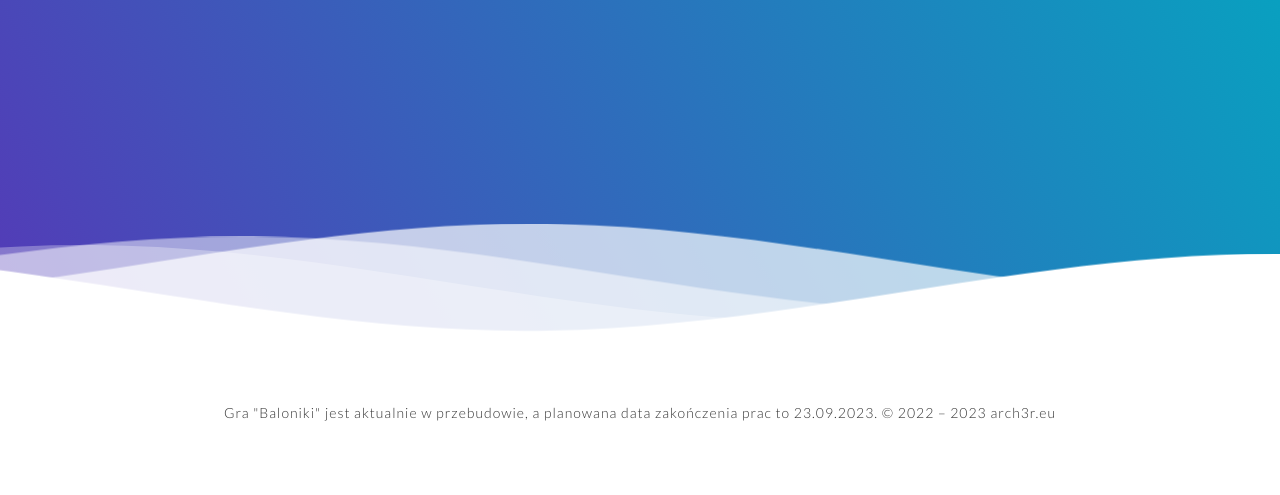
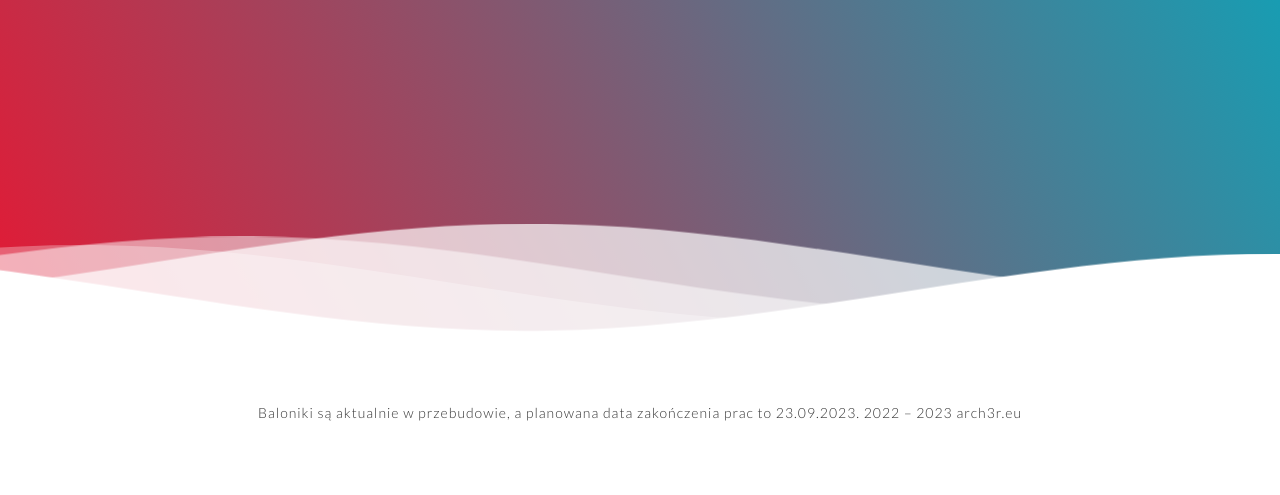
Before and after one commit to arch3r0/arch3r, a plain HTML site: page index.html in a window 1280 px wide. Shown: the part 305-800 px from the top of the page. Drawn offline with Linux system fonts and the light colour scheme.

Commit message:
Update YAY

```diff
--- a/css/przebudowa.css
+++ b/css/przebudowa.css
@@ -20,7 +20,7 @@ p {
 .header {
   position:relative;
   text-align:center;
-  background: linear-gradient(60deg, rgba(84,58,183,1) 0%, rgba(0,172,193,1) 100%);
+  background: linear-gradient(60deg, rgba(228, 25, 52, 1) 0%, rgba(0,172,193,1) 100%);
   color:white;
 }
 .logo {
--- a/index.html
+++ b/index.html
@@ -28,7 +28,7 @@
       </div>
       </div>
       <div class="content flex">
-        <p>Gra "Baloniki" jest aktualnie w przebudowie, a planowana data zakończenia prac to 23.09.2023. © 2022 – 2023 arch3r.eu </p>
+        <p>Baloniki są aktualnie w przebudowie, a planowana data zakończenia prac to 23.09.2023. 2022 – 2023 arch3r.eu </p>
       </div>
       <head>
 </html>
```
